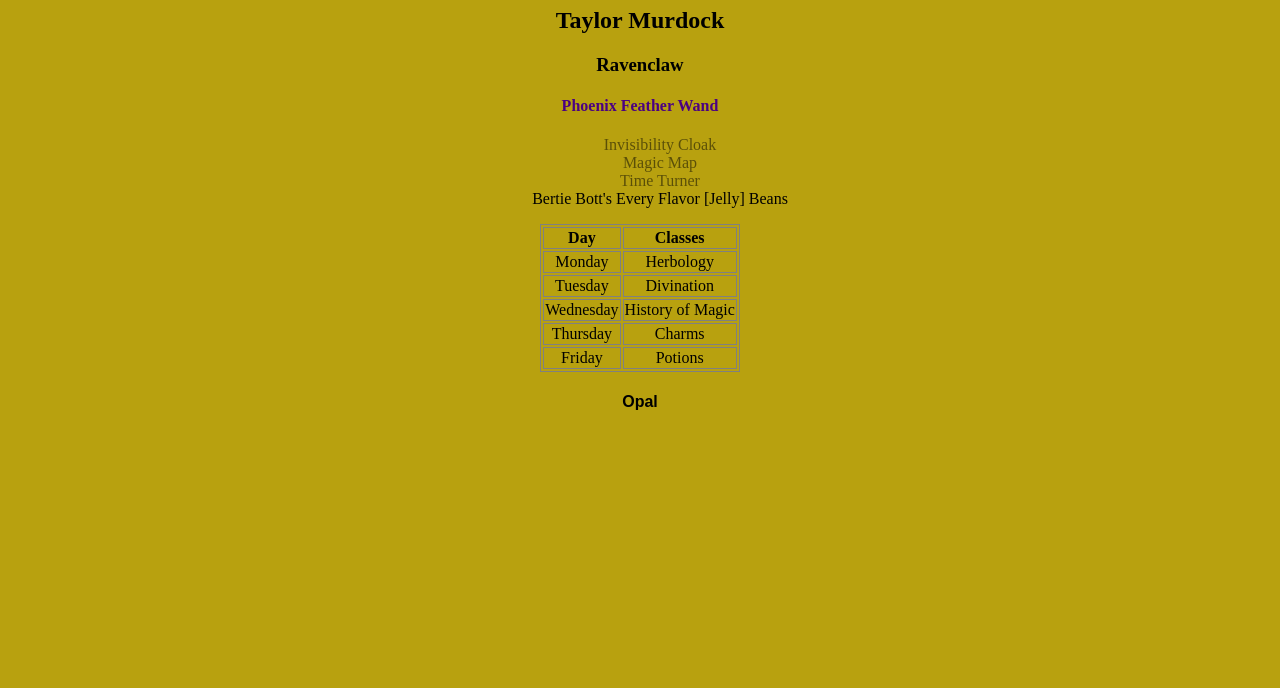
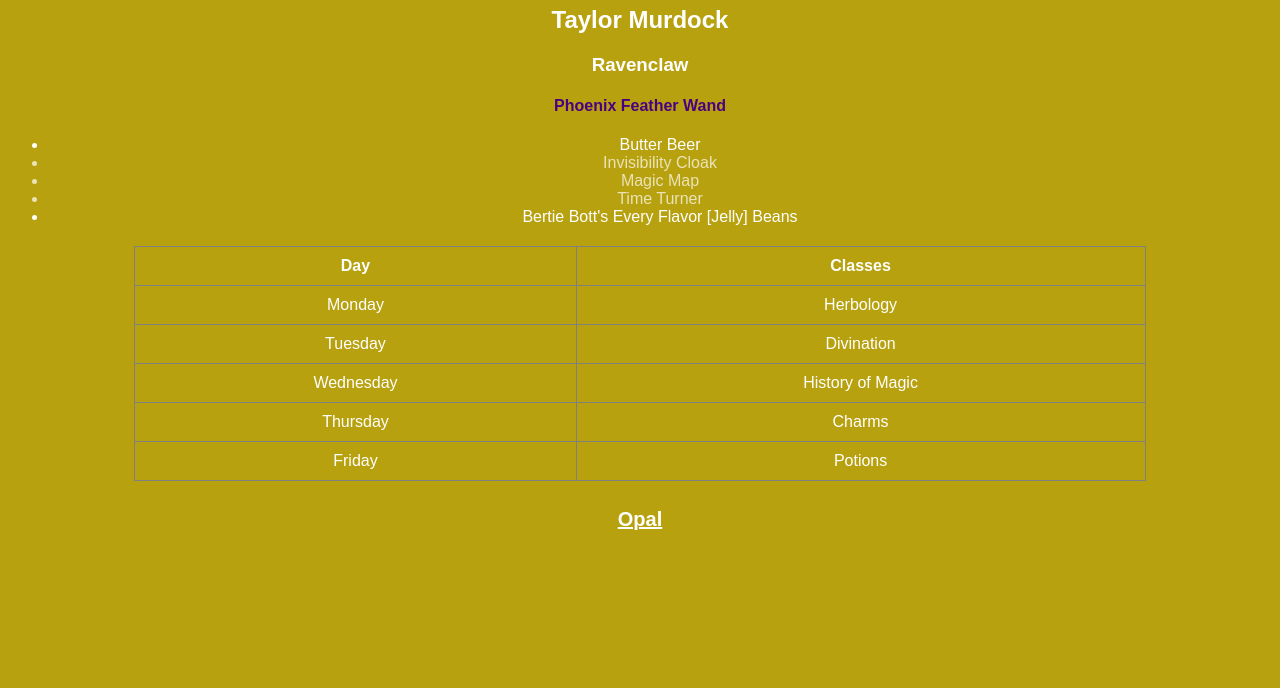
Before and after one commit to TaylorMurdock/hogwarts-flowerbox_HW, a plain HTML site: page hogwarts/index.html in a window 1280 px wide. Shown: the part 112-800 px from the top of the page. Drawn offline with nearby package versions, Linux system fonts and the light colour scheme.

Commit message:
Hogwarts DONE went and translated it into notes

```diff
--- a/hogwarts/app.js
+++ b/hogwarts/app.js
@@ -1,49 +1,51 @@
+// Check if jQuery is properly linked
 if (typeof jQuery == "undefined") {
   console.log("oops! I still have to link my jQuery properly!");
 } else {
   console.log("I did it! I linked jQuery and this js file!");
 }
 
+// Execute the code once the DOM is ready
 $(() => {
-  const $container = $("#container");
-  console.log($container);
+  const $container = $("#container"); // Query for the div with the id "container" and assign it to the variable $container
+  console.log($container); // Log $container to the console
 
-  const $h1 = $("<h1>").text("Hogwarts");
-  console.log($h1);
-  $container.append($h1);
+  const $h1 = $("<h1>").text("Hogwarts"); // Create an <h1> element with the text "Hogwarts" and assign it to the variable $h1
+  console.log($h1); // Log $h1 to the console
+  $container.append($h1); // Append $h1 to $container
 
-  const $h2 = $("<h2>").text("Taylor Murdock");
-  const $h3 = $("<h3>").text("Ravenclaw");
-  const $h4Pet = $("<h4>").text("Opal").addClass("pet toad");
-  const $h4Wand = $("<h4>").text("Elder Wand");
+  const $h2 = $("<h2>").text("Taylor Murdock"); // Create an <h2> element with the text "Taylor Murdock" and assign it to the variable $h2
+  const $h3 = $("<h3>").text("Ravenclaw"); // Create an <h3> element with the text "Ravenclaw" and assign it to the variable $h3
+  const $h4Pet = $("<h4>").text("Opal").addClass("pet toad"); // Create an <h4> element with the text "Opal" and classes "pet" and "toad", and assign it to the variable $h4Pet
+  const $h4Wand = $("<h4>").text("Elder Wand"); // Create an <h4> element with the text "Elder Wand" and assign it to the variable $h4Wand
 
-  $container.append($h2, $h3, $h4Pet, $h4Wand);
+  $container.append($h2, $h3, $h4Pet, $h4Wand); // Append $h2, $h3, $h4Pet, $h4Wand to $container
 
-  const $ul = $("<ul>").attr("storage", "trunk");
+  const $ul = $("<ul>").attr("storage", "trunk"); // Create a <ul> element with the attribute "storage" and value "trunk" and assign it to the variable $ul
 
-  const $li1 = $("<li>").text("Butter Beer");
-  const $li2 = $("<li>").text("Invisibility Cloak").addClass("secret");
-  const $li3 = $("<li>").text("Magic Map").addClass("secret");
-  const $li4 = $("<li>").text("Time Turner").addClass("secret");
-  const $li5 = $("<li>").text("Leash").addClass("pet toad");
-  const $li6 = $("<li>").text("Bertie Bott's Every Flavor [Jelly] Beans");
+  const $li1 = $("<li>").text("Butter Beer"); // Create a <li> element with the text "Butter Beer" and assign it to the variable $li1
+  const $li2 = $("<li>").text("Invisibility Cloak").addClass("secret"); // Create a <li> element with the text "Invisibility Cloak" and class "secret" and assign it to the variable $li2
+  const $li3 = $("<li>").text("Magic Map").addClass("secret"); // Create a <li> element with the text "Magic Map" and class "secret" and assign it to the variable $li3
+  const $li4 = $("<li>").text("Time Turner").addClass("secret"); // Create a <li> element with the text "Time Turner" and class "secret" and assign it to the variable $li4
+  const $li5 = $("<li>").text("Leash").addClass("pet toad"); // Create a <li> element with the text "Leash" and classes "pet" and "toad" and assign it to the variable $li5
+  const $li6 = $("<li>").text("Bertie Bott's Every Flavor [Jelly] Beans"); // Create a <li> element with the text "Bertie Bott's Every Flavor [Jelly] Beans" and assign it to the variable $li6
 
-  $ul.append($li1, $li2, $li3, $li4, $li5, $li6);
-  $container.append($ul);
+  $ul.append($li1, $li2, $li3, $li4, $li5, $li6); // Append $li1, $li2, $li3, $li4, $li5, $li6 to $ul
+  $container.append($ul); // Append $ul to $container
 
-  const $h5 = $("<h5>").text("Spring 2017");
-  $container.prepend($h5);
+  const $h5 = $("<h5>").text("Spring 2017"); // Create an <h5> element with the text "Spring 2017" and assign it to the variable $h5
+  $container.prepend($h5); // Prepend $h5 to $container
 
-  const $table = $("<table>");
-  const $thead = $("<thead>");
+  const $table = $("<table>"); // Create a <table> element and assign it to the variable $table
+  const $thead = $("<thead>"); // Create a <thead> element and assign it to the variable $thead
 
-  const $th1 = $("<th>").text("Day");
-  const $th2 = $("<th>").text("Classes");
+  const $th1 = $("<th>").text("Day"); // Create a <th> element with the text "Day" and assign it to the variable $th1
+  const $th2 = $("<th>").text("Classes"); // Create a <th> element with the text "Classes" and assign it to the variable $th2
 
-  $thead.append($th1, $th2);
-  $table.append($thead);
+  $thead.append($th1, $th2); // Append $th1, $th2 to $thead
+  $table.append($thead); // Append $thead to $table
 
-  const days = ["Monday", "Tuesday", "Wednesday", "Thursday", "Friday"];
+  const days = ["Monday", "Tuesday", "Wednesday", "Thursday", "Friday"]; // Create an array of days
   const classes = [
     "Herbology",
     "Divination",
@@ -53,37 +55,42 @@ $(() => {
     "Transfiguration",
     "Defense Against the Dark Arts",
     "Quidditch practice",
-  ];
+  ]; // Create an array of classes
 
   for (let i = 0; i < days.length; i++) {
-    const $tr = $("<tr>");
-    const $td1 = $("<td>").text(days[i]);
-    const $td2 = $("<td>").text(classes[i]);
+    const $tr = $("<tr>"); // Create a <tr> element and assign it to the variable $tr
+    const $td1 = $("<td>").text(days[i]); // Create a <td> element with the text from the days array and assign it to the variable $td1
+    const $td2 = $("<td>").text(classes[i]); // Create a <td> element with the text from the classes array and assign it to the variable $td2
 
-    $tr.append($td1, $td2);
-    $table.append($tr);
+    $tr.append($td1, $td2); // Append $td1, $td2 to $tr
+    $table.append($tr); // Append $tr to $table
   }
 
-  $container.append($table);
+  $container.append($table); // Append $table to $container
 
-  $h4Wand.remove();
+  $h4Wand.remove(); // Remove $h4Wand from the DOM
 
-  $li1.remove();
+  $li1.remove(); // Remove $li1 from the DOM
 
   const $newWand = $("<h4>")
     .text("Phoenix Feather Wand")
-    .css("color", "indigo");
-  $h4Pet.after($newWand);
+    .css("color", "indigo"); // Create a new <h4> element with the text "Phoenix Feather Wand" and CSS property "color" set to "indigo" and assign it to the variable $newWand
+  $h4Pet.after($newWand); // Insert $newWand after $h4Pet
 
-  $h4Pet.detach();
-  $ul.append($li5);
+  $h4Pet.detach(); // Detach $h4Pet from the DOM
+  $ul.append($li5); // Append $li5 to $ul
 
-  $ul.children(".pet").detach();
-  $container.append($h4Pet);
+  $ul.children(".pet").detach(); // Detach children with class "pet" from $ul
+  $container.append($h4Pet); // Append $h4Pet to $container
 
-  $(".secret").hide("slow").delay(2000).show("slow");
+  $(".secret").hide("slow").delay(2000).show("slow"); // Hide elements with class "secret" slowly, delay for 2000 milliseconds, then show them slowly
 
-  $(".pet.toad .leash").addClass("cabbage");
+  $(".pet.toad .leash").addClass("cabbage"); // Add class "cabbage" to elements with class "leash" that are children of elements with classes "pet" and "toad"
 
-  $(".pet.toad .leash").removeClass("cabbage");
+  $h5.text("Fall 2018"); // Set the text of $h5 to "Fall 2018"
+
+  const $newLi = $("<li>").text("Butter Beer"); // Create a new <li> element with the text "Butter Beer" and assign it to the variable $newLi
+  $ul.prepend($newLi); // Prepend $newLi to $ul
+
+  $ul.attr("storage", "chest"); // Set the "storage" attribute of $ul to "chest"
 });
--- a/hogwarts/main.css
+++ b/hogwarts/main.css
@@ -1,29 +1,48 @@
+/* Sets the background color, text alignment, font family, and text color for the body */
 body {
   background-color: hsl(52, 85%, 39%);
-  text-align: center;
+  text-align: center; /* Centers the text within the body */
+  font-family: Arial, sans-serif; /* Sets the font family for the text */
+  color: white; /* Sets the text color to white */
 }
 
+/* Applies fantasy font family, font size, and underline style to elements with the class "pet" */
 .pet {
-  font-family: fantasy;
+  font-family: fantasy; /* Sets the font family to a fantasy style */
+  font-size: 20px; /* Sets the font size to 20 pixels */
+  text-decoration: underline; /* Underlines the text */
 }
 
+/* Reduces the opacity of elements with the class "secret" to 0.7 (partially transparent) */
 .secret {
-  opacity: 0.5;
+  opacity: 0.7; /* Sets the opacity to 0.7 */
 }
 
+/* Adds padding, background color, and removes the default list style to unordered lists with attribute "storage" set to "trunk" */
 ul[storage="trunk"] {
-  list-style: none;
+  list-style: none; /* Removes the default list style */
+  padding: 10px; /* Adds 10 pixels of padding around the unordered list */
+  background-color: rgba(255, 255, 255, 0.3);
 }
 
+/* Adds border, collapses cell borders, sets width and center alignment for tables */
 table {
-  border: 1px solid gray;
-  margin: 0 auto;
+  border: 1px solid gray; /* Adds a 1-pixel gray border around the table */
+  border-collapse: collapse; /* Collapses the cell borders to create a seamless appearance */
+  width: 80%; /* Sets the table width to 80% of its container */
+  margin: 20px auto; /* Centers the table horizontally by setting left and right margins to auto */
 }
 
+/* Adds border, padding, and center alignment for table header and data cells */
 th,
 td {
-  border: 1px solid gray;
+  border: 1px solid gray; /* Adds a 1-pixel gray border around the table cells */
+  padding: 10px; /* Adds 10 pixels of padding within the cells */
+  text-align: center; /* Centers the content within the cells */
 }
+
+/* Applies chartreuse color and bold font weight to elements with the class "cabbage" */
 .cabbage {
-  color: CHARTREUSE;
+  color: chartreuse; /* Sets the text color to chartreuse */
+  font-weight: bold; /* Sets the font weight to bold */
 }
```
